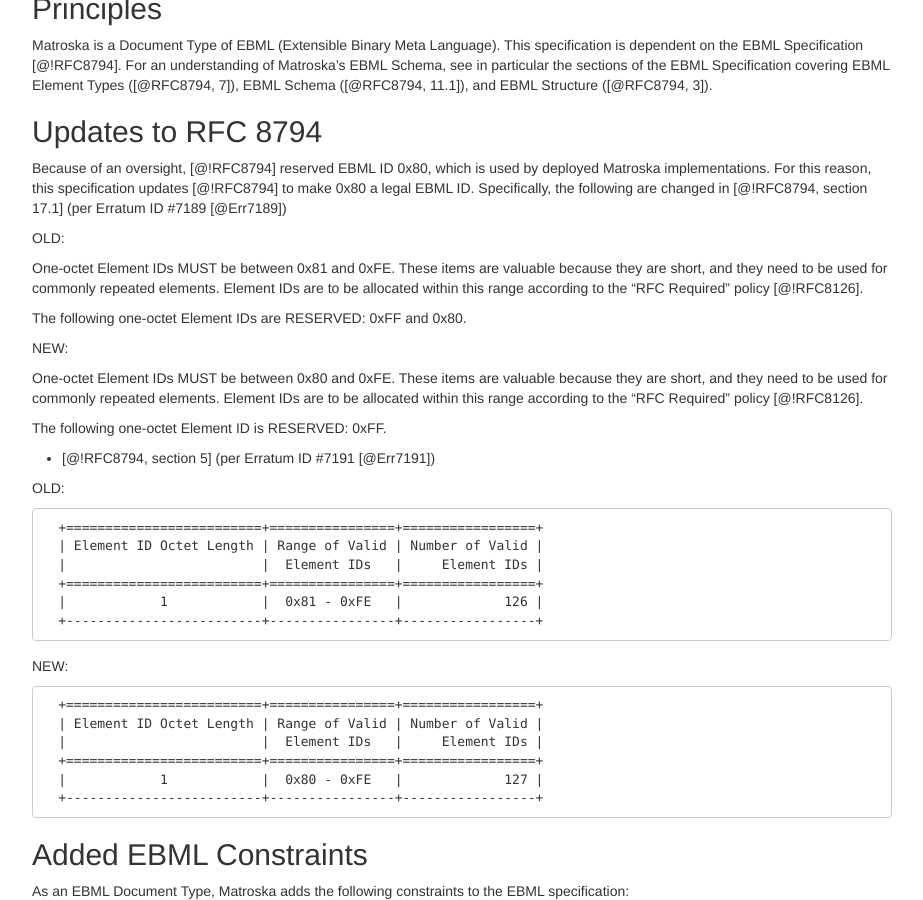
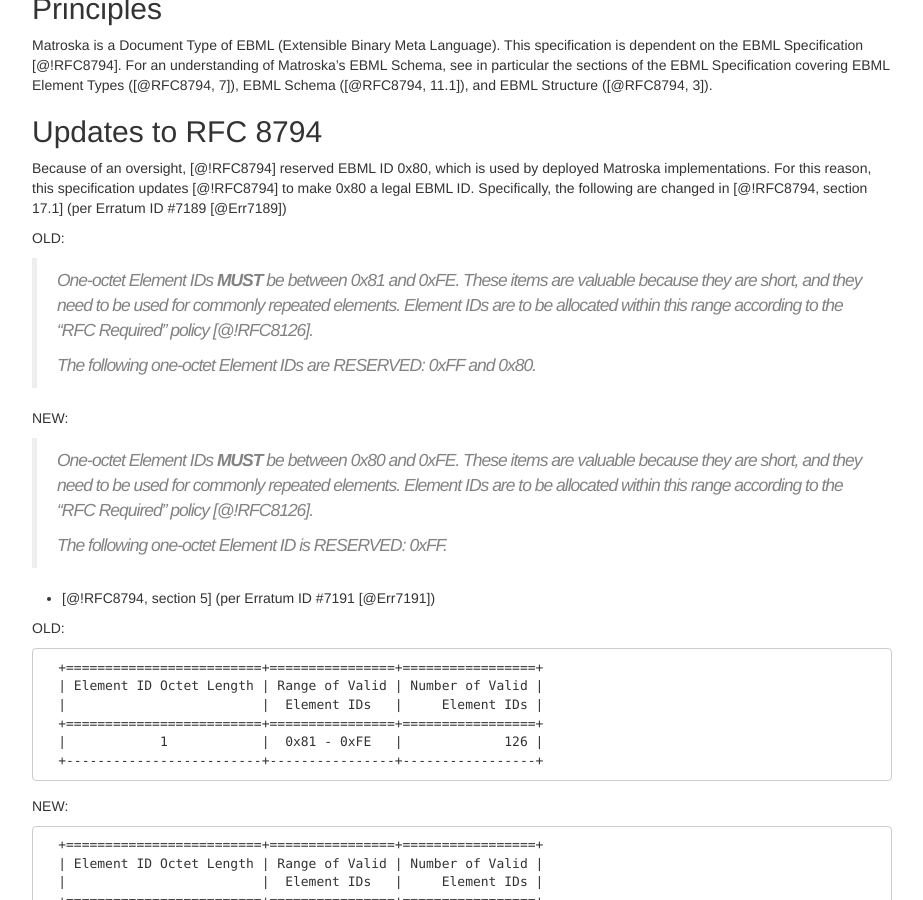
Before and after one commit to ietf-wg-cellar/matroska-specification, a Jekyll site: the page built from index_matroska.md, in a window 1280 px wide and 900 px high, scrolled down 1458 px. Shown: the whole window, without its empty margins (273-1196 px from the left). Built offline with Jekyll 4.4.1, drawn with Linux system fonts in a browser that asks for light colours; our own code applies the rules of GitHub Pages for plain Markdown files.

Commit message:
use blockquote for the modified text from Errata 7189

```diff
--- a/index_matroska.md
+++ b/index_matroska.md
@@ -130,21 +130,21 @@
 
 OLD:
 
-   One-octet Element IDs MUST be between 0x81 and 0xFE.  These items are
-   valuable because they are short, and they need to be used for
-   commonly repeated elements.  Element IDs are to be allocated within
-   this range according to the "RFC Required" policy [@!RFC8126].
-
-   The following one-octet Element IDs are RESERVED: 0xFF and 0x80.
+>   One-octet Element IDs **MUST** be between 0x81 and 0xFE.  These items are
+>   valuable because they are short, and they need to be used for
+>   commonly repeated elements.  Element IDs are to be allocated within
+>   this range according to the "RFC Required" policy [@!RFC8126].
+>
+>   The following one-octet Element IDs are RESERVED: 0xFF and 0x80.
 
 NEW:
 
-   One-octet Element IDs MUST be between 0x80 and 0xFE.  These items are
-   valuable because they are short, and they need to be used for
-   commonly repeated elements.  Element IDs are to be allocated within
-   this range according to the "RFC Required" policy [@!RFC8126].
-
-   The following one-octet Element ID is RESERVED: 0xFF.
+>   One-octet Element IDs **MUST** be between 0x80 and 0xFE.  These items are
+>   valuable because they are short, and they need to be used for
+>   commonly repeated elements.  Element IDs are to be allocated within
+>   this range according to the "RFC Required" policy [@!RFC8126].
+>
+>   The following one-octet Element ID is RESERVED: 0xFF.
 
 * [@!RFC8794, section 5] (per Erratum ID #7191 [@Err7191])
 
```
